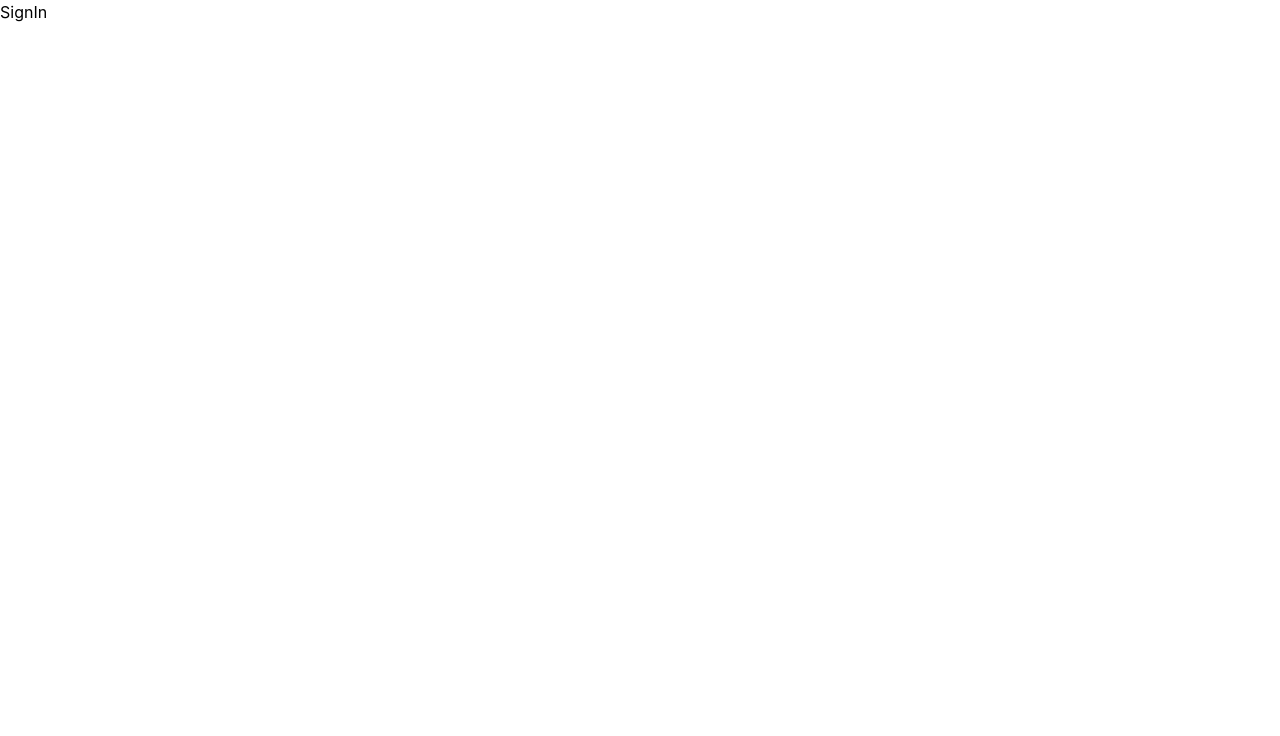
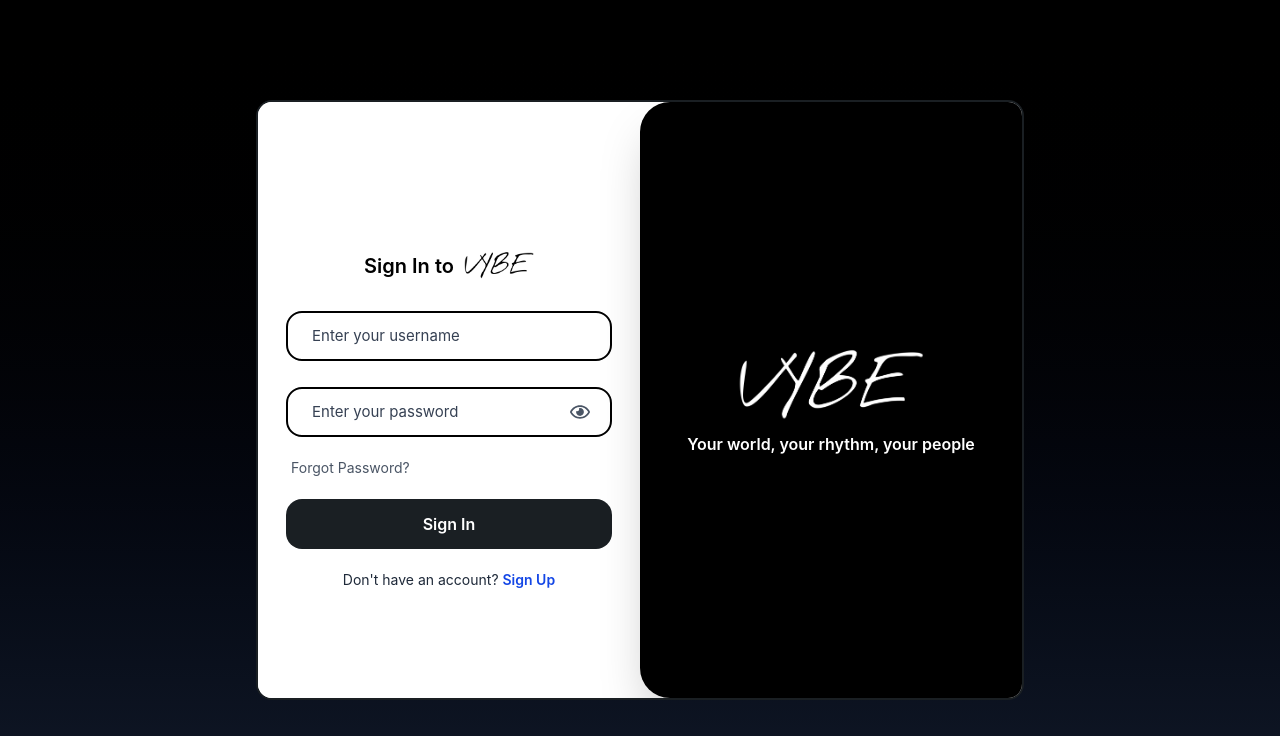
Before and after one commit to fahimx51/vibe-social-media, a React (Vite) app in the folder client/: page /signIn in a window 1280 px wide. Shown: the top 736 px of the page. Built offline with nearby package versions, Linux system fonts and the light colour scheme; the HTML template or start-up script is replaced by a standard one.

Commit message:
Add ForgotPassword component and enhance SignIn functionality with loading state and password visibility toggle

```diff
--- a/client/src/App.jsx
+++ b/client/src/App.jsx
@@ -2,6 +2,7 @@ import React from 'react'
 import { Route, Routes } from 'react-router-dom'
 import SignUp from './pages/SignUp'
 import SignIn from './pages/SignIn'
+import ForgotPassword from './pages/ForgotPassword'
 
 export const serverUrl = "http://localhost:8000"
 
@@ -10,6 +11,7 @@ export default function App() {
     <Routes>
       <Route path='/signIn' element={<SignIn />} />
       <Route path='/signUp' element={<SignUp />} />
+      <Route path='/forgot-password' element={<ForgotPassword />} />
     </Routes>
   )
 }
--- /dev/null
+++ b/client/src/pages/ForgotPassword.jsx
@@ -0,0 +1,9 @@
+import React from 'react'
+
+export default function ForgotPassword() {
+    return (
+        <div className='w-full h-screen bg-gradient-to-b from-black to-gray-900 flex flex-col justify-center items-center'>
+
+        </div>
+    )
+}
--- a/client/src/pages/SignIn.jsx
+++ b/client/src/pages/SignIn.jsx
@@ -1,7 +1,124 @@
-import React from 'react'
+import React, { useState } from 'react'
+import logo_black from '../assets/logo_black.png'
+import logo_white from '../assets/logo_white.png'
+import { FaRegEye, FaRegEyeSlash } from "react-icons/fa";
+import axios from 'axios';
+import { serverUrl } from '../App';
+import { ClipLoader } from "react-spinners"
+import { Link } from 'react-router-dom';
 
-export default function SignIn() {
+export default function SignIp() {
+    const [inputClicked, setInputClicked] = useState({
+        name: false,
+        username: false, // Standardized to match input id
+        email: false,
+        password: false
+    });
+
+    const [showPassword, setShowPassword] = useState(false);
+
+    const [userName, setUserName] = useState("");
+    const [password, setPassword] = useState("");
+    const [loading, setLoading] = useState(false);
+
+
+    // Reusable function to handle focus/blur logic
+    const handleToggleLabel = (field, isFocused, value) => {
+        setInputClicked(prev => ({
+            ...prev,
+            [field]: isFocused || value.length > 0
+        }));
+    };
+
+
+    const handleSignIn = async () => {
+
+        setLoading(true);
+
+        try {
+            const result = await axios.post(`${serverUrl}/api/auth/signIn`, { userName, password }, { withCredentials: true });
+            console.log(result.data);
+        }
+        catch (error) {
+            console.log('Internal error', error.message);
+        }
+        finally {
+            setLoading(false);
+        }
+    };
+
     return (
-        <div>SignIn</div>
+        <div className='w-full h-screen bg-gradient-to-b from-black to-gray-900 flex flex-col justify-center items-center'>
+            <div className='w-[90%] lg:max-w-[60%] h-[600px] bg-white rounded-2xl flex justify-center items-center overflow-hidden border-2 border-[#1a1f23]'>
+
+                {/* Left Side   */}
+                <div className='w-full lg:w-[50%] h-full bg-white flex flex-col justify-center items-center p-[10px] gap-[5px]'>
+
+                    <div className='flex gap-[10px] items-center text-[20px] font-semibold mt-[40px] mb-5'>
+                        <span>Sign In to</span>
+                        <img src={logo_black} alt="Vibe Logo" className='w-[70px]' />
+                    </div>
+
+                    {/* 2. Username Field */}
+                    <div className='relative w-[90%] h-[50px] mt-[5px] border-2 border-black rounded-2xl mb-4'>
+                        <label htmlFor="username" className={`absolute left-[20px] bg-white px-1 text-gray-700 transition-all duration-300 ease-in-out pointer-events-none ${inputClicked.username ? 'top-[-12px] text-[13px] z-10' : 'top-[12px] text-[15px] z-0'}`}>
+                            Enter your username
+                        </label>
+                        <input
+                            type="text" id="username" required
+                            onChange={(e) => setUserName(e.target.value)}
+                            onFocus={() => handleToggleLabel('username', true, '')}
+                            onBlur={(e) => handleToggleLabel('username', false, e.target.value)}
+                            className='w-full h-full rounded-2xl px-[20px] outline-none border-0 bg-transparent'
+                        />
+                    </div>
+
+                    {/* 4. Password Field */}
+                    <div className='relative w-[90%] h-[50px] mt-[5px] border-2 border-black rounded-2xl flex items-center mb-4'>
+                        <label htmlFor="password" className={`absolute left-[20px] bg-white px-1 text-gray-700 transition-all duration-300 ease-in-out pointer-events-none ${inputClicked.password ? 'top-[-12px] text-[13px] z-10' : 'top-[12px] text-[15px] z-0'}`}>
+                            Enter your password
+                        </label>
+                        <input
+                            type={showPassword ? "text" : "password"} id="password" required
+                            onChange={(e) => setPassword(e.target.value)}
+                            onFocus={() => handleToggleLabel('password', true, '')}
+                            onBlur={(e) => handleToggleLabel('password', false, e.target.value)}
+                            className='w-full h-full rounded-2xl pl-[20px] pr-[50px] outline-none border-0 bg-transparent'
+                        />
+                        <div
+                            className='absolute right-[20px] cursor-pointer text-gray-600'
+                            onClick={() => setShowPassword(!showPassword)}
+                        >
+                            {showPassword ? <FaRegEyeSlash size={20} /> : <FaRegEye size={20} />}
+                        </div>
+                    </div>
+
+                    {/* Forgot Password Link Container */}
+                    <div className='w-[90%] flex justify-start mb-4'>
+                        <Link
+                            to='/forgot-password'
+                            className='text-sm text-gray-600 hover:underline hover:text-blue-700 px-[5px]'
+                        >
+                            Forgot Password?
+                        </Link>
+                    </div>
+
+                    <button
+                        onClick={handleSignIn}
+                        disabled={loading}
+                        className='w-[90%] h-[50px] bg-[#1a1f23] text-white rounded-2xl font-semibold text-[16px] hover:bg-black transition duration-300 cursor-pointer mb-4'>
+                        {loading ? <ClipLoader size={25} color='white' /> : "Sign In "}
+                    </button>
+
+                    <p className='text-gray-800 text-sm'>Don't have an account? <Link to='/signUp' className='text-blue-700 hover:border-b font-semibold'>Sign Up</Link></p>
+                </div>
+
+                {/* Right side decoration */}
+                <div className='lg:w-[50%] h-full hidden lg:flex flex-col gap-[10px] justify-center items-center bg-black rounded-l-[30px] shadow-2xl text-white font-semibold'>
+                    <img src={logo_white} alt="Vibe Logo" className='w-[50%]' />
+                    <p>Your world, your rhythm, your people</p>
+                </div>
+            </div>
+        </div>
     )
 }
```
